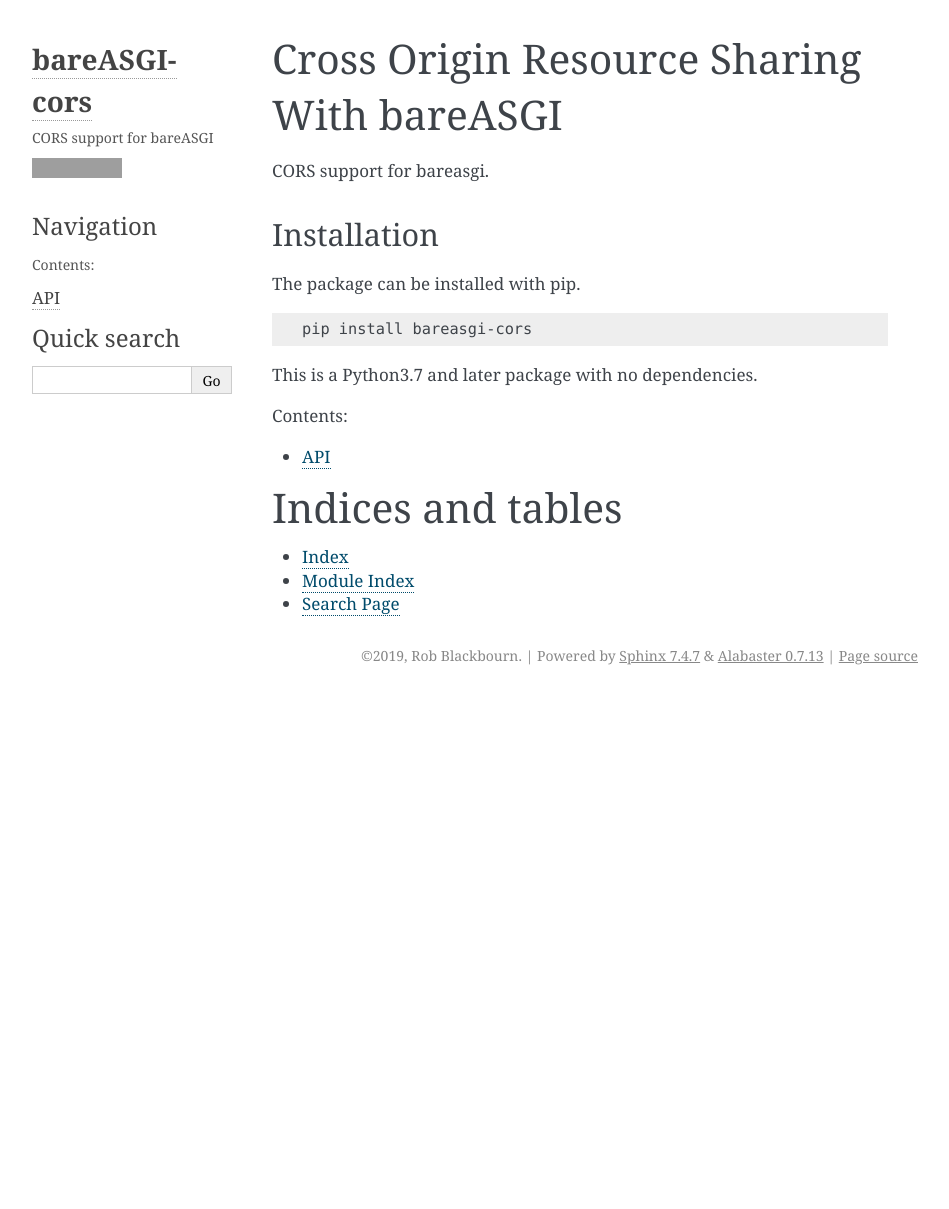
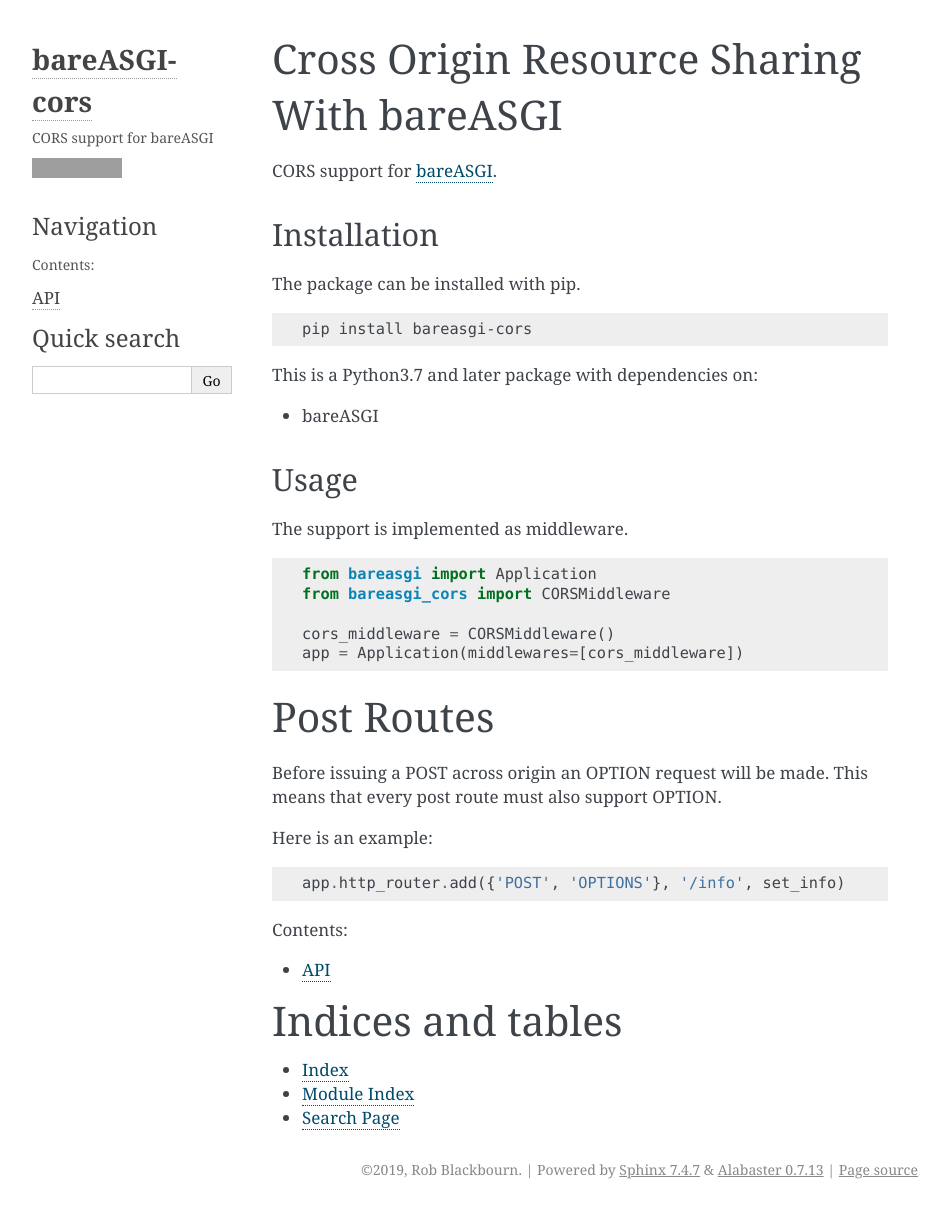
Before and after one commit to rob-blackbourn/bareASGI-cors, a Sphinx documentation site: the page built from docs/index.rst, in a window 1280 px wide and 1209 px high. Shown: the whole window, without its empty margins (170-1119 px from the left). Built offline with Sphinx 7.4.7, drawn with Linux system fonts in a browser that asks for light colours; grey boxes are pictures that could not be loaded.

Commit message:
Added documentation

```diff
--- a/docs/api.rst
+++ b/docs/api.rst
@@ -1,2 +1,5 @@
 API
 ===
+
+
+.. autoclass:: bareasgi_cors.CORSMiddleware
--- a/docs/index.rst
+++ b/docs/index.rst
@@ -1,7 +1,7 @@
 Cross Origin Resource Sharing With bareASGI
 ===========================================
 
-CORS support for bareasgi.
+CORS support for `bareASGI <https://bareasgi.readthedocs.io/en/latest>`_.
 
 Installation
 ------------
@@ -12,7 +12,36 @@
 
     pip install bareasgi-cors
 
-This is a Python3.7 and later package with no dependencies.
+This is a Python3.7 and later package with dependencies on:
+
+* bareASGI
+
+Usage
+-----
+
+The support is implemented as middleware.
+
+.. code-block:: python
+
+    from bareasgi import Application
+    from bareasgi_cors import CORSMiddleware
+
+    cors_middleware = CORSMiddleware()
+    app = Application(middlewares=[cors_middleware])
+
+Post Routes
+===========
+
+Before issuing a POST across origin an OPTION request will be made. This means that
+every post route must also support OPTION.
+
+Here is an example:
+
+.. code-block:: python
+
+    app.http_router.add({'POST', 'OPTIONS'}, '/info', set_info)
+
+
 
 .. toctree::
     :maxdepth: 2
```
Also changed, not shown: 1 other file.
